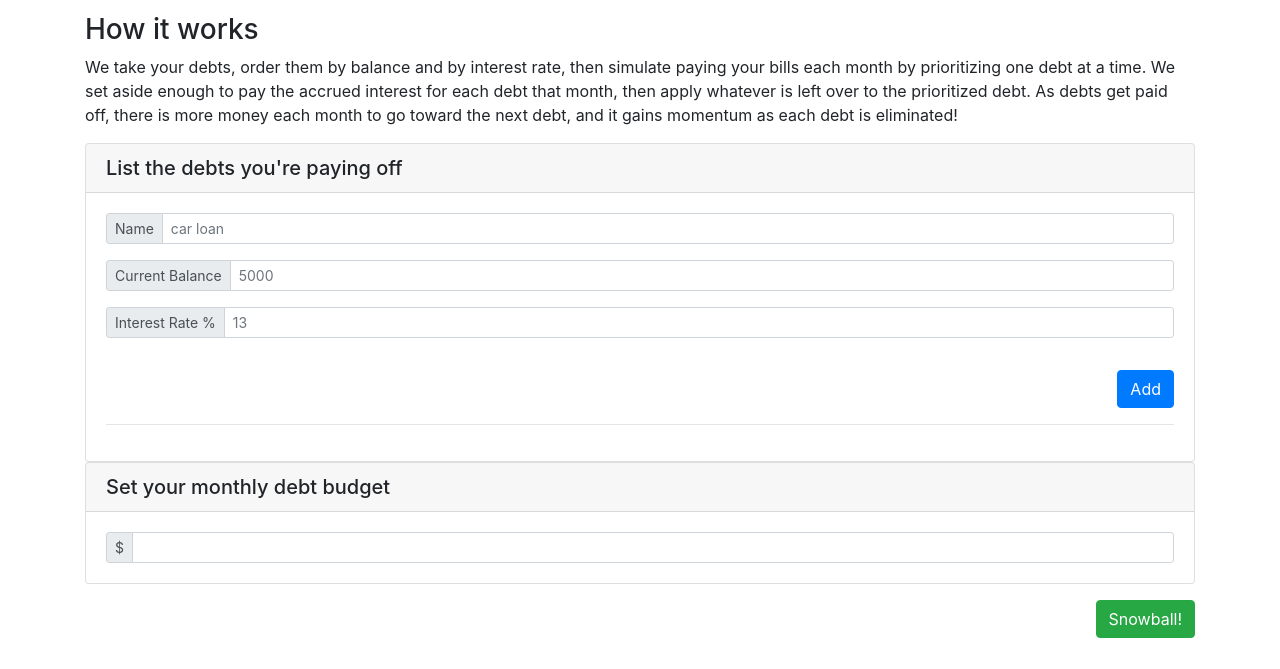
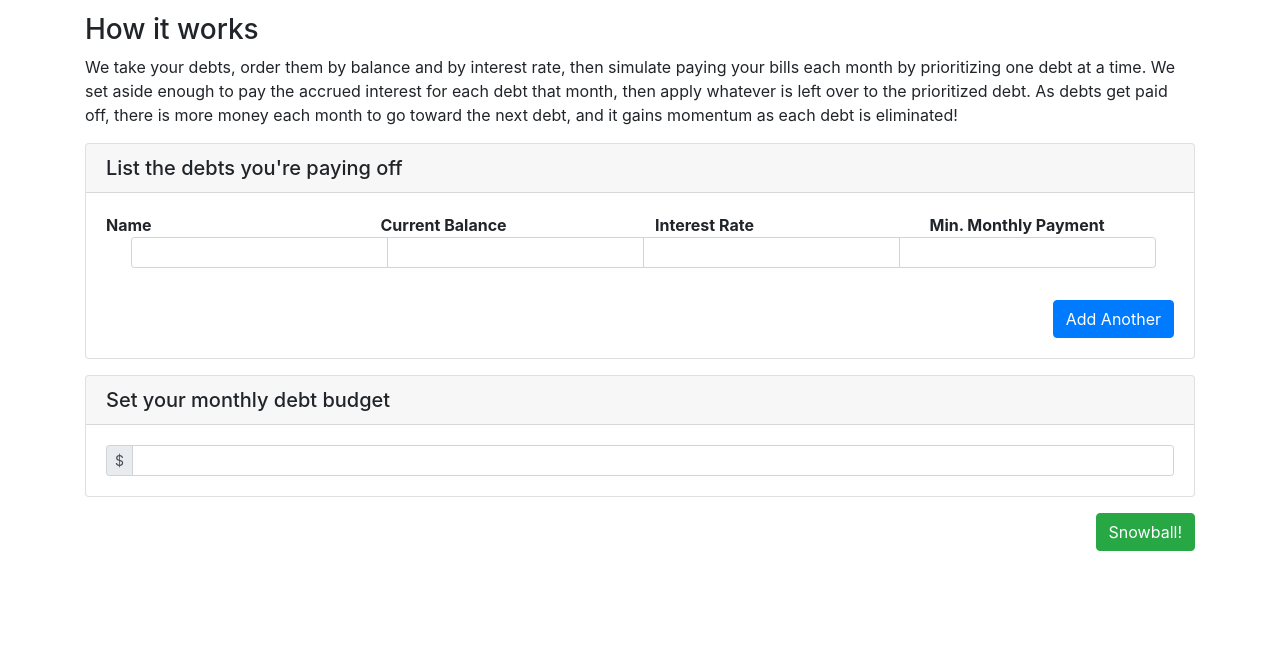
Before and after one commit to joshua-schwartz/debt-snowball-calculator, a plain HTML site: page index.html in a window 1280 px wide. Shown: the part 131-800 px from the top of the page. Drawn offline with nearby package versions, Linux system fonts and the light colour scheme.

Commit message:
Rearranging debt list

```diff
--- a/index.html
+++ b/index.html
@@ -1,5 +1,6 @@
 <!doctype html>
 <html lang="en">
+
 <head>
     <!-- Required meta tags -->
     <meta charset="utf-8">
@@ -10,14 +11,21 @@
 
     <title>Debt Snowball Calculator</title>
 </head>
+
 <body>
     <main class="container mt-4">
         <div class="row">
             <div class="col-12">
                 <h1>Debt Snowball Calculator</h1>
-          <p>Use this calculator to find out how long it will take you to pay off your debt and how much interest you'll pay if you prioritize debts by balance or by interest rate. Try adjusting your monthly debt budget amount to see how much time and money you could save if you can make extra payments!</p>
+                <p>Use this calculator to find out how long it will take you to pay off your debt and how much interest
+                    you'll pay if you prioritize debts by balance or by interest rate. Try adjusting your monthly debt
+                    budget amount to see how much time and money you could save if you can make extra payments!</p>
                 <h3>How it works</h3>
-          <p>We take your debts, order them by balance and by interest rate, then simulate paying your bills each month by prioritizing one debt at a time. We set aside enough to pay the accrued interest for each debt that month, then apply whatever is left over to the prioritized debt. As debts get paid off, there is more money each month to go toward the next debt, and it gains momentum as each debt is eliminated!</p>
+                <p>We take your debts, order them by balance and by interest rate, then simulate paying your bills each
+                    month by prioritizing one debt at a time. We set aside enough to pay the accrued interest for each
+                    debt that month, then apply whatever is left over to the prioritized debt. As debts get paid off,
+                    there is more money each month to go toward the next debt, and it gains momentum as each debt is
+                    eliminated!</p>
             </div>
         </div>
         <div class="row">
@@ -25,34 +33,26 @@
                 <div class="card">
                     <h5 class="card-header">List the debts you're paying off</h5>
                     <div class="card-body">
-                      <div class="add-debt-item">
-                          <div class="input-group input-group-sm mb-3">
-                              <div class="input-group-prepend">
-                                  <span class="input-group-text" id="inputGroup-sizing-sm">Name</span>
+                        <div class="row debts-header">
+                            <b class="col-3">Name</b>
+                            <b class="col-3">Current Balance</b>
+                            <b class="col-3">Interest Rate</b>
+                            <b class="col-3">Min. Monthly Payment</b>
                         </div>
-                              <input type="text" class="form-control" placeholder="car loan" aria-label="" aria-describedby="" data-debt-name>
-                          </div>
-                          <div class="input-group input-group-sm mb-3">
-                              <div class="input-group-prepend">
-                                  <span class="input-group-text" id="inputGroup-sizing-sm">Current Balance</span>
-                              </div>
-                              <input type="number" class="form-control" placeholder="5000" aria-label="" aria-describedby="" data-current-balance>
-                          </div>
-                          <div class="input-group input-group-sm mb-3">
-                              <div class="input-group-prepend">
-                                  <span class="input-group-text" id="inputGroup-sizing-sm">Interest Rate %</span>
-                              </div>
-                              <input type="number" class="form-control" placeholder="13" aria-label="" aria-describedby="" data-interest-rate>
-                          </div>
+                        <ul class="debts-list">
+                            <li class="row input-group input-group-sm">
+                                <input type="text" class="col-3 form-control" aria-label="" aria-describedby="" data-debt-name>
+                                <input type="number" class="col-3 form-control" aria-label="" aria-describedby="" data-current-balance>
+                                <input type="number" class="col-3 form-control" aria-label="" aria-describedby="" data-interest-rate>
+                                <input type="number" class="col-3 form-control" aria-label="" aria-describedby="" data-min-payment>
+                            </li>
+                        </ul>
                         <div class="clearfix">
-                              <button class="btn btn-primary mt-3 float-right" onclick="addDebtItem()">Add</button>
+                            <button class="btn btn-primary mt-3 float-right" onclick="addDebtItem()">Add Another</button>
                         </div>
                     </div>
-                      <hr>
-                      <ul class="debt-list"></ul>
                 </div>
-              </div>
-              <div class="card">
+                <div class="card mt-3">
                     <h5 class="card-header">Set your monthly debt budget</h5>
                     <div class="card-body">
                         <div class="set-budget-amount">
@@ -91,35 +91,35 @@
         </div>
     </main>
 
-    <script src="https://code.jquery.com/jquery-3.3.1.slim.min.js" integrity="sha384-q8i/X+965DzO0rT7abK41JStQIAqVgRVzpbzo5smXKp4YfRvH+8abtTE1Pi6jizo" crossorigin="anonymous"></script>
-    <script src="https://cdnjs.cloudflare.com/ajax/libs/popper.js/1.14.7/umd/popper.min.js" integrity="sha384-UO2eT0CpHqdSJQ6hJty5KVphtPhzWj9WO1clHTMGa3JDZwrnQq4sF86dIHNDz0W1" crossorigin="anonymous"></script>
-    <script src="https://stackpath.bootstrapcdn.com/bootstrap/4.3.1/js/bootstrap.min.js" integrity="sha384-JjSmVgyd0p3pXB1rRibZUAYoIIy6OrQ6VrjIEaFf/nJGzIxFDsf4x0xIM+B07jRM" crossorigin="anonymous"></script>
+    <script src="https://code.jquery.com/jquery-3.3.1.slim.min.js" integrity="sha384-q8i/X+965DzO0rT7abK41JStQIAqVgRVzpbzo5smXKp4YfRvH+8abtTE1Pi6jizo" crossorigin="anonymous">
+    </script>
+    <script src="https://cdnjs.cloudflare.com/ajax/libs/popper.js/1.14.7/umd/popper.min.js" integrity="sha384-UO2eT0CpHqdSJQ6hJty5KVphtPhzWj9WO1clHTMGa3JDZwrnQq4sF86dIHNDz0W1" crossorigin="anonymous">
+    </script>
+    <script src="https://stackpath.bootstrapcdn.com/bootstrap/4.3.1/js/bootstrap.min.js" integrity="sha384-JjSmVgyd0p3pXB1rRibZUAYoIIy6OrQ6VrjIEaFf/nJGzIxFDsf4x0xIM+B07jRM" crossorigin="anonymous">
+    </script>
 
     <script type="text/javascript">
         let debts = [];
 
         function addDebtItem() {
-            let newDebt = {};
-
-            newDebt.name = $("[data-debt-name]").val();
-            newDebt.balance = $("[data-current-balance]").val();
-            newDebt.interestRate = Number.parseFloat($("[data-interest-rate]").val() / 100).toFixed(4);
-
-            debts.push(newDebt);
-
-            $(".debt-list").append("<li>" + newDebt.name + ": $" + newDebt.balance + " at " + Number.parseFloat(newDebt.interestRate * 100).toFixed(2) + "% interest</li>");
-            $("[data-debt-name], [data-current-balance], [data-interest-rate]").val("");
+            $(".debts-list").first("li").clone().appendTo(".debts-list");
         }
 
         function getDebtsByBalance() {
-              let debtsSortedByBalance = debts.map(i => ({ ...i}));
+            let debtsSortedByBalance = debts.map(i => ({
+                ...i
+            }));
+
             debtsSortedByBalance.reverse(debtsSortedByBalance.sort((a, b) => a.balance - b.balance));
 
             return debtsSortedByBalance;
         }
 
         function getDebtsByInterestRate() {
-              let debtsSortedByInterestRate = debts.map(i => ({ ...i}));
+            let debtsSortedByInterestRate = debts.map(i => ({
+                ...i
+            }));
+
             debtsSortedByInterestRate.sort((a, b) => a.interestRate - b.interestRate);
 
             return debtsSortedByInterestRate;
@@ -128,7 +128,7 @@
         function getRemainingTotalBalance(debtList) {
             let totalBalance = 0;
 
-            for(i = 0; i < debtList.length; i++) {
+            for (i = 0; i < debtList.length; i++) {
                 var debtItem = debtList[i];
                 totalBalance += debtItem.balance;
             }
@@ -139,7 +139,7 @@
         function getMonthlyInterest(debtList) {
             let monthlyInterest = 0;
 
-              for(i = 0; i < debtList.length; i++) {
+            for (i = 0; i < debtList.length; i++) {
                 var debtItem = debtList[i];
                 monthlyInterest += ((debtItem.balance * debtItem.interestRate) / 12);
             }
@@ -149,7 +149,9 @@
 
         function makePayment(paymentAmount, debtList) {
             let currentDebtIndex = debtList.length - 1;
-              if (!debtList.length) { return false };
+            if (!debtList.length) {
+                return false
+            };
 
             let debtItem = debtList[currentDebtIndex];
 
@@ -169,7 +171,7 @@
             };
             let remainingTotalBalance = 1;
 
-              while(remainingTotalBalance > 0) {
+            while (remainingTotalBalance > 0) {
                 var monthlyInterest = getMonthlyInterest(debtList);
                 var principlePayment = debtBudget - monthlyInterest;
 
@@ -183,11 +185,24 @@
         }
 
         function runSnowball() {
+            $(".debts-list li").forEach(function () {
+                let newDebt = {};
+
+                newDebt.name = $("[data-debt-name]").val();
+                newDebt.balance = $("[data-current-balance]").val();
+                newDebt.interestRate = Number.parseFloat($("[data-interest-rate]").val() / 100).toFixed(4);
+                newDebt.minPayment = $("[data-min-payment]").val();
+
+                debts.push(newDebt);
+            });
+
             let debtsByBalance = getDebtsByBalance();
             let debtsByInterestRate = getDebtsByInterestRate();
             let monthlyDebtBudget = $("[data-debt-budget]").val();
 
-              if (!debtsByBalance.length || !debtsByInterestRate.length || !monthlyDebtBudget) { return false };
+            if (!debtsByBalance.length || !debtsByInterestRate.length || !monthlyDebtBudget) {
+                return false
+            };
 
             let balanceResults = getSnowballResults(debtsByBalance, monthlyDebtBudget);
             let interestResults = getSnowballResults(debtsByInterestRate, monthlyDebtBudget);
@@ -202,4 +217,5 @@
         }
     </script>
 </body>
+
 </html>
```
Lines whose indentation alone changed are shown as unchanged.
